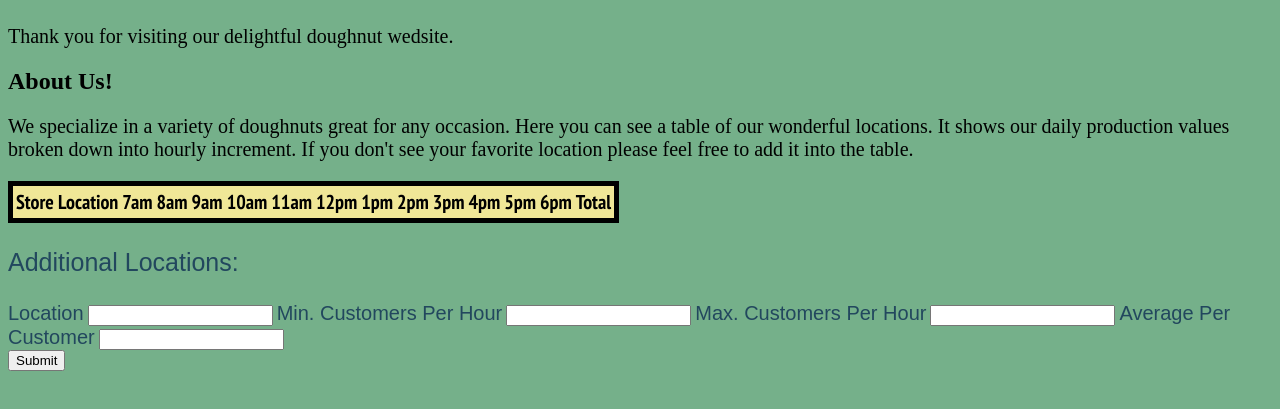
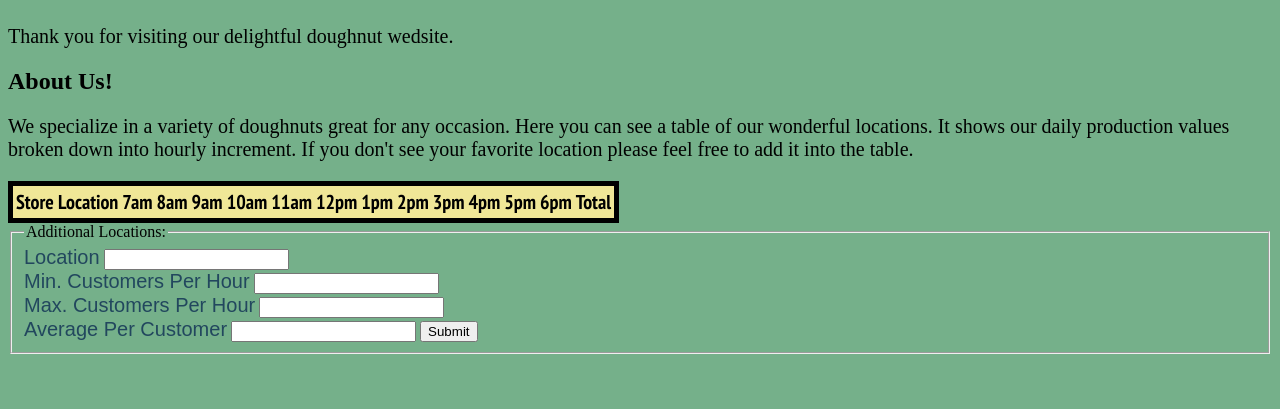
Before and after one commit to ally52287/donut_shop, a plain HTML site: page index.html in a window 1280 px wide. Shown: the part 157-566 px from the top of the page. Drawn offline with Linux system fonts and the light colour scheme; a script that the page names is missing; a web font is replaced by a local one.

Commit message:
index additions

```diff
--- a/index.html
+++ b/index.html
@@ -34,21 +34,25 @@
     </tr>
   </table>
 
-    <p id="eventTitle">Additional Locations:</p>
+
 
       <form id="events">
+      <fieldset>
+      <legend>Additional Locations:</legend>
         <label for "addloc" id="loc" class="textBox">Location</label>
         <input id="locName" name="addloc" type="text">
-        <label for "min" id="mn" class="textBox">Min. Customers Per Hour</label>
+        <br><label for "min" id="mn" class="textBox">Min. Customers Per Hour</label>
         <input id="minCus" name="min" type="text">
+        <br>
         <label for "max" id="mx" class="textBox">Max. Customers Per Hour</label>
         <input id= "maxCus" name="max" type="text">
+        <br>
         <label for "ave" id="av" class="textBox">Average Per Customer</label>
         <input id="avePerCus" name="ave" type="text">
       </form>
 
         <button id="newLoc" type="button">Submit</button>
-
+      </fieldset>
 
 <script src = "mainjsdoshop"></script>
 
```
